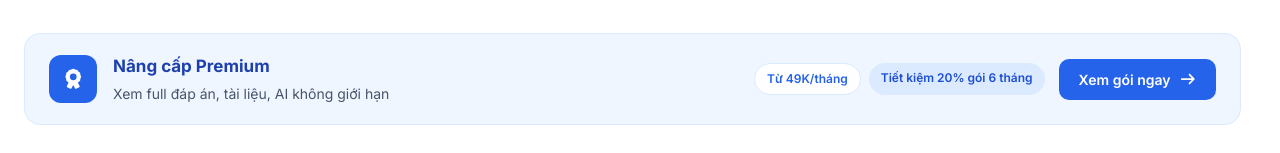
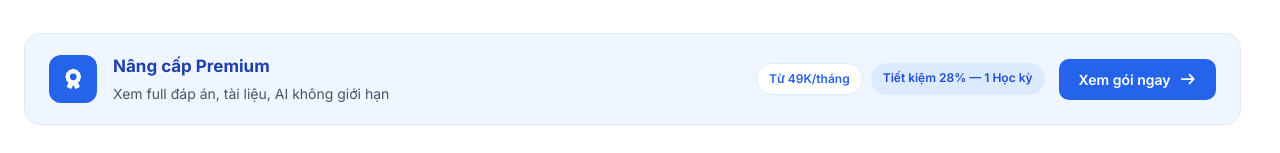
Before and after one commit to TAnhpika/SEHUB, a React (Vite) app in the folder fe/: page / in a window 1280 px wide. Shown: the part 1312-1465 px from the top of the page. Built offline with nearby package versions, Linux system fonts and the light colour scheme.

Commit message:
fix LandingPage

```diff
--- a/fe/src/features/landing/LandingPage/LandingPage.jsx
+++ b/fe/src/features/landing/LandingPage/LandingPage.jsx
@@ -13,8 +13,11 @@ import {
 } from "@fortawesome/free-solid-svg-icons";
 import Button from "@/common/Button/Button";
 import PricingModal from "@/features/landing/PricingModal/PricingModal";
+import { getPlanById } from "@/features/landing/PricingModal/pricingData";
 import logoSrc from "@/img/logo.png";
 import styles from "./LandingPage.module.css";
+
+const SEMESTER_PLAN = getPlanById("semester");
 
 const FEATURES = [
   {
@@ -192,7 +195,9 @@ function LandingPage() {
             <div className={styles["premium-side"]}>
               <div className={styles["premium-tags"]}>
                 <span className={styles["tag-outline"]}>Từ 49K/tháng</span>
-                <span className={styles["tag-filled"]}>Tiết kiệm 20% gói 6 tháng</span>
+                <span className={styles["tag-filled"]}>
+                  {SEMESTER_PLAN.savings} — {SEMESTER_PLAN.name}
+                </span>
               </div>
               <Button className={styles["premium-btn"]} onClick={() => setPricingOpen(true)}>
                 Xem gói ngay
```
